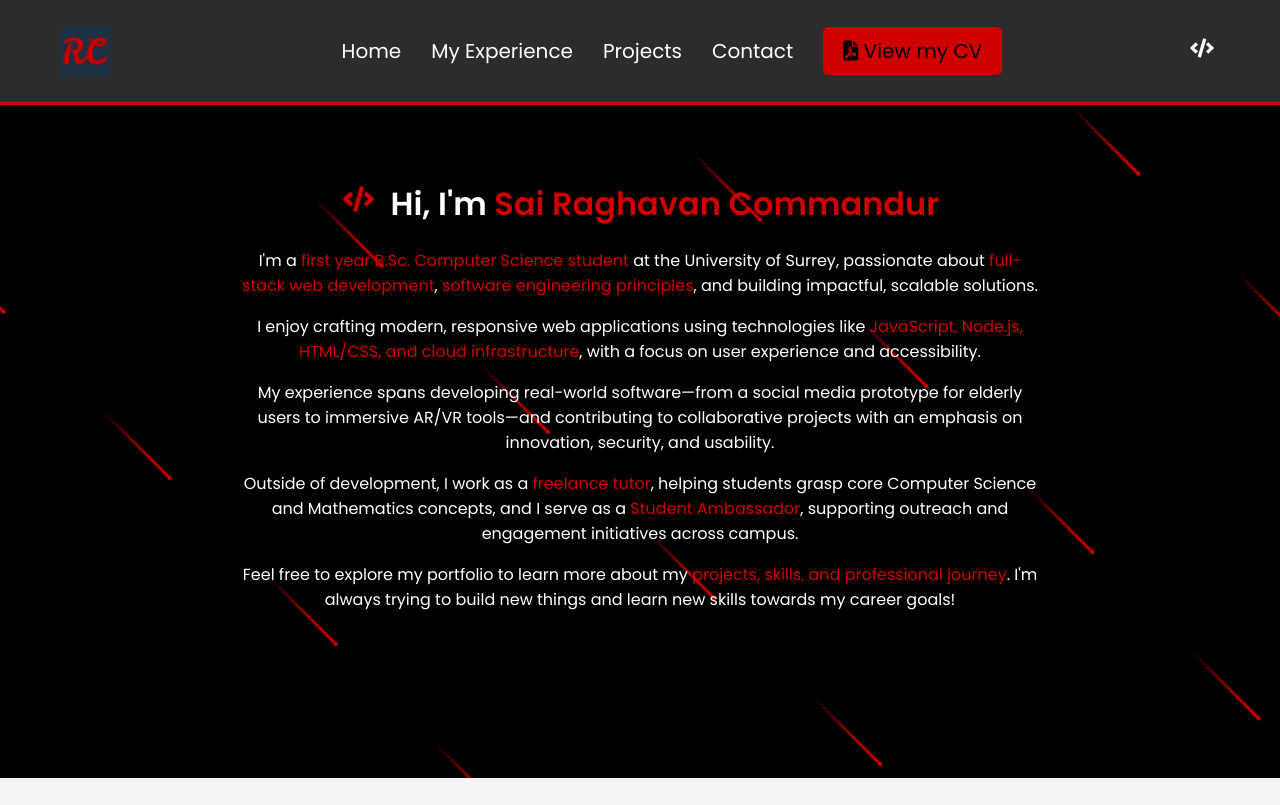
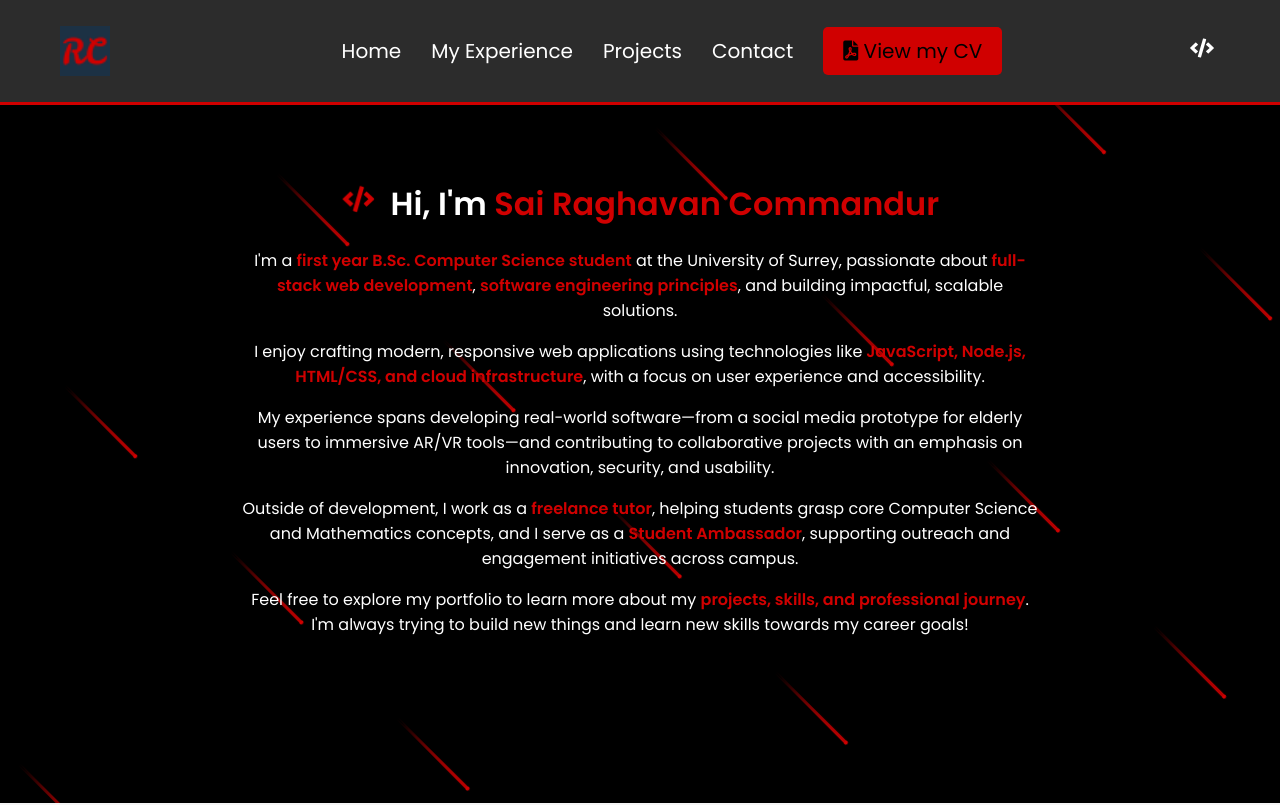
Before and after one commit to rxghavc/portfolio-website, a React (Create React App) app: page / in a window 1280 px wide. Shown: the top 805 px of the page. Built offline with nearby package versions, Linux system fonts and the light colour scheme; the HTML template or start-up script is replaced by a standard one.

Commit message:
updated font weight to make text standout

```diff
--- a/src/index.css
+++ b/src/index.css
@@ -30,11 +30,12 @@ body.dark-mode {
 
 .highlight {
   color: var(--light-primary);
-  transition: color 0.3s ease;
+  font-weight: bold;
 }
 
 body.dark-mode .highlight {
   color: var(--dark-primary);
+  font-weight: bold;
 }
 
 @keyframes fadeIn {
```
